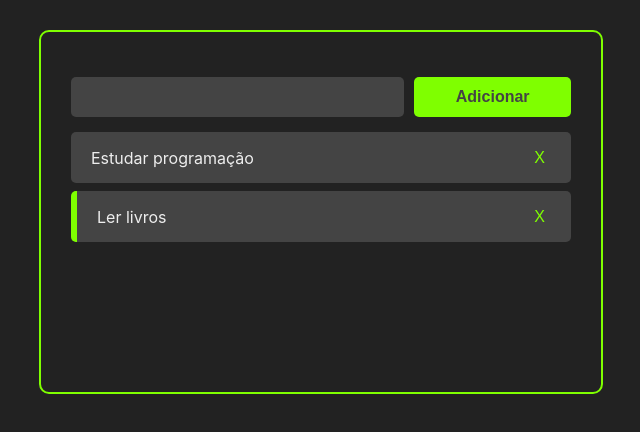
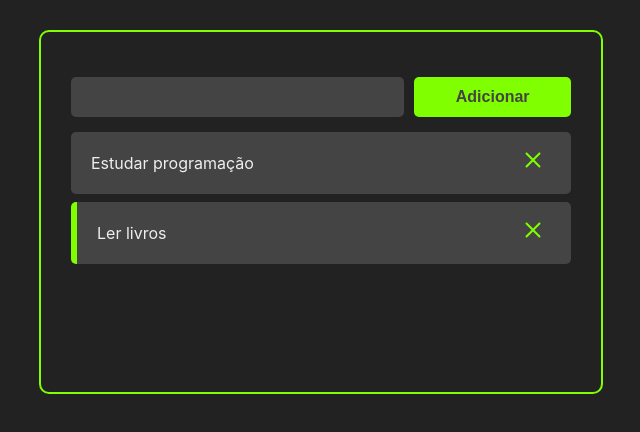
Before and after one commit to vianabsouza/react-js, a React (Create React App) app in the folder my-tasks/: page / in a window 1280 px wide. Shown: the top 432 px of the page, without its empty margins (319-959 px from the left). Built offline with nearby package versions, Linux system fonts and the light colour scheme.

Commit message:
add react icons and implement it

```diff
--- a/my-tasks/package.json
+++ b/my-tasks/package.json
@@ -8,6 +8,7 @@
     "@testing-library/user-event": "^13.5.0",
     "react": "^18.2.0",
     "react-dom": "^18.2.0",
+    "react-icons": "^5.1.0",
     "react-scripts": "5.0.1",
     "uuid": "^9.0.1",
     "web-vitals": "^2.1.4"
--- a/my-tasks/src/components/Task.css
+++ b/my-tasks/src/components/Task.css
@@ -17,5 +17,5 @@
   background-color: #444;
   border: none;
   color: chartreuse;
-  font-size: 16px;
+  font-size: 24px;
 }
--- a/my-tasks/src/components/Task.jsx
+++ b/my-tasks/src/components/Task.jsx
@@ -1,4 +1,5 @@
 import React from "react";
+import { CgClose } from "react-icons/cg";
 
 import "./Task.css";
 
@@ -16,7 +17,7 @@ const Task = ({ task, handleTaskClick, handleTaskDeletion }) => {
           onClick={() => handleTaskDeletion(task.id)}
           className="remove-task-button"
         >
-          X
+          <CgClose />
         </button>
       </div>
     </div>
```
Also changed, not shown: 1 other file (tests, documents, lock files or other folders).
